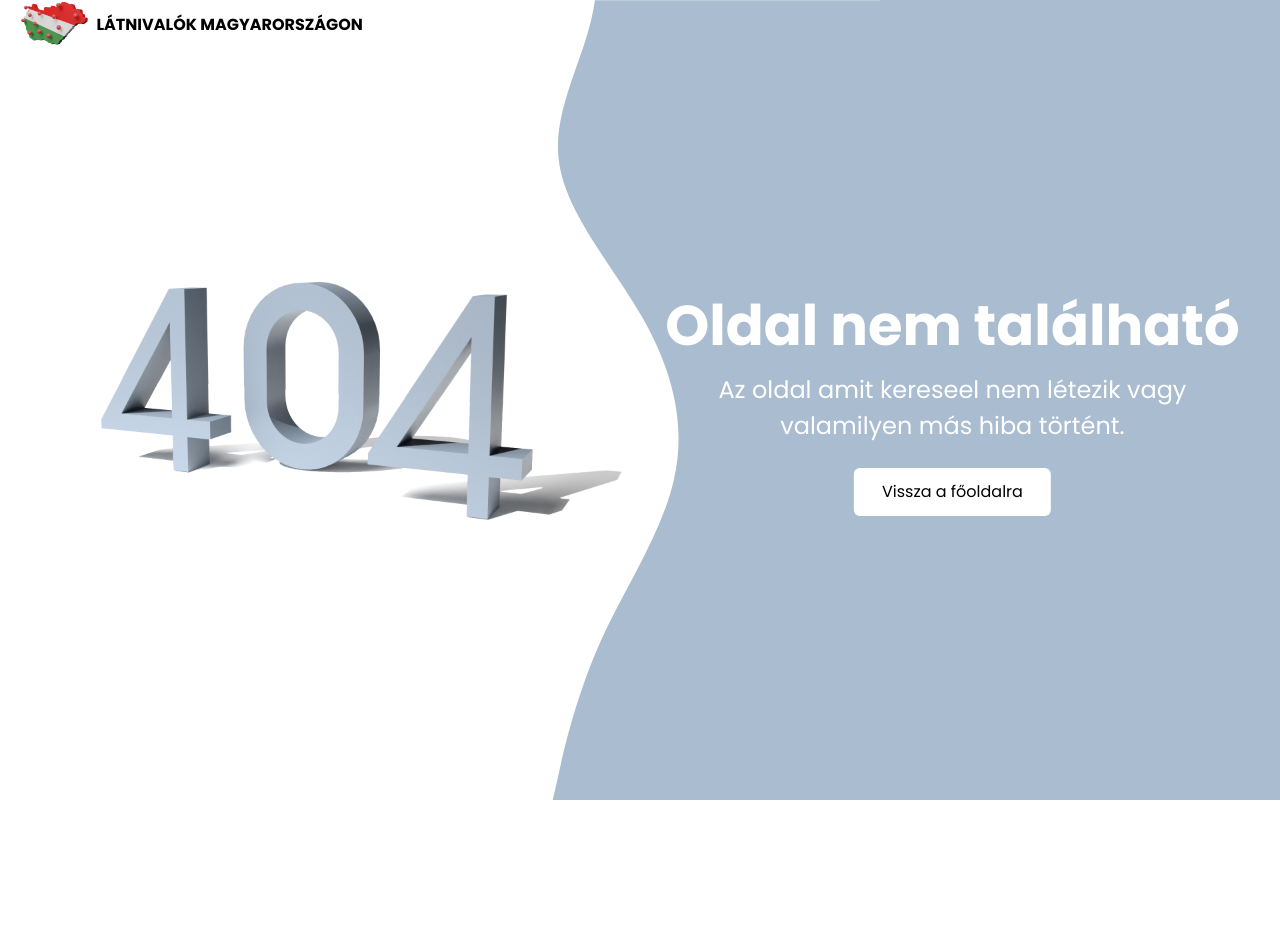
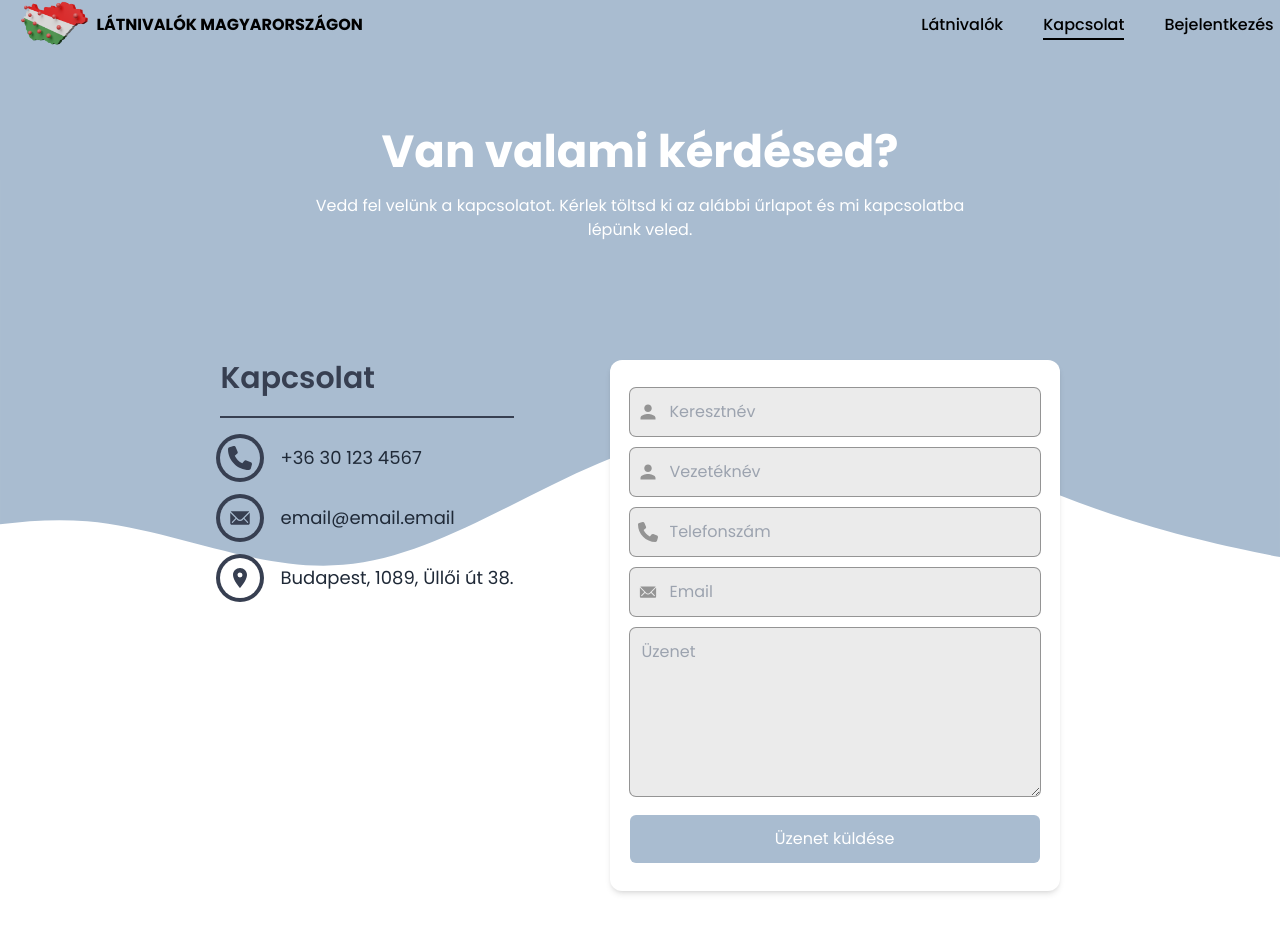
Before and after one commit to Polcsi/sights-in-hungary, a React (Vite) app: page /contact in a window 1280 px wide. Shown: the top 932 px of the page. Before the commit the page ends 800 px from the top, so only its background shows below. Built offline with nearby package versions, Linux system fonts and the light colour scheme.

Commit message:
Implemented contact page

```diff
--- a/src/components/BasicInputField.tsx
+++ b/src/components/BasicInputField.tsx
@@ -20,25 +20,48 @@ const fadeInOut = {
     },
 };
 
-interface IBasicInputFieldProps extends Partial<FieldProps>, Omit<React.InputHTMLAttributes<HTMLInputElement>, "form"> {
+type IBasicInputFieldProps = Partial<FieldProps> & (IInput | ITextArea);
+
+interface IInput extends Omit<React.InputHTMLAttributes<HTMLInputElement>, "form"> {
     name: string;
+    icon?: React.ReactNode;
+    as?: never;
+}
+
+interface ITextArea extends Omit<React.TextareaHTMLAttributes<HTMLTextAreaElement>, "form"> {
+    name: string;
+    icon?: never;
+    as: "textarea";
+    type?: never;
 }
 
 const BasicInputField = (props: IBasicInputFieldProps) => {
     const [_, meta] = useField(props.name);
     const [showPassword, setShowPassword] = React.useState<boolean>(false);
-    const { className } = props;
+    const { className, icon } = props;
+    const inputRef = React.useRef<HTMLInputElement>(null);
 
     const { error, touched } = meta;
 
     return (
         <div className="grid gap-1">
             <div className="relative">
+                {icon ? (
+                    <div
+                        onClick={() => {
+                            inputRef.current?.focus();
+                        }}
+                        className="absolute left-2 top-1/2 transform -translate-y-1/2"
+                    >
+                        {icon}
+                    </div>
+                ) : null}
                 <Field
                     {...props}
+                    innerRef={inputRef}
                     type={props.type === "password" ? (showPassword ? "text" : "password") : props.type}
                     className={twMerge(
-                        "bg-input-background text-input-text rounded-md w-full outline-none focus-visible:ring-4 focus-visible:ring-blue-500 py-3 px-3 hover:ring-2 hover:ring-blue-500 transition-all duration-200 ease-in-out ring-1 ring-input-border",
+                        `bg-input-background text-input-text rounded-md w-full outline-none focus-visible:ring-4 focus-visible:ring-blue-500 py-3 px-3 hover:ring-2 hover:ring-blue-500 transition-all duration-200 ease-in-out ring-1 ring-input-border ${icon ? "pl-10" : ""}`,
                         className
                     )}
                 />
--- a/src/components/layout/topnav/Navbar.tsx
+++ b/src/components/layout/topnav/Navbar.tsx
@@ -7,7 +7,7 @@ interface INavbarProps {
 
 const Navbar = ({ hideLinks }: INavbarProps) => {
     return (
-        <nav className="w-full fixed top-0 left-0 bg-transparent flex justify-center z-[100]">
+        <nav className="w-screen fixed top-0 left-0 bg-transparent flex justify-center z-[100]">
             <div className="flex justify-between w-[var(--page-content-min-width)] max-w-[var(--page-content-max-width)]">
                 <section>
                     <Link to="/">
--- /dev/null
+++ b/src/components/layout/waves/horizontal/HorizontalWaves.tsx
@@ -0,0 +1,12 @@
+import horizontal from "./horizontal.svg";
+
+const HorizontalWaves = () => {
+    return (
+        <div className="absolute left-0 top-0 flex -z-[1] flex-col">
+            <div className="bg-light-blue w-screen h-[180px]" />
+            <img className="w-screen" src={horizontal} alt="wave" />
+        </div>
+    );
+};
+
+export default HorizontalWaves;
--- a/src/features/auth/login/LoginForm.tsx
+++ b/src/features/auth/login/LoginForm.tsx
@@ -20,8 +20,8 @@ const LoginForm = () => {
             >
                 <Form className="mx-auto">
                     <div className="grid gap-4">
-                        <BasicInputField name="email" placeholder="Email" />
-                        <BasicInputField name="password" placeholder="Jelszó" type="password" />
+                        <BasicInputField name="email" placeholder="Email" required title="Email" />
+                        <BasicInputField name="password" placeholder="Jelszó" type="password" required title="Jelszó" />
                         <Button className="bg-light-blue text-white font-medium" type="submit">
                             Bejelentkezés
                         </Button>
--- a/src/features/auth/login/RoundButton.tsx
+++ b/src/features/auth/login/RoundButton.tsx
@@ -1,12 +1,30 @@
-interface RoundButtonProps extends React.HTMLAttributes<HTMLButtonElement> {
+import React from "react";
+import { motion, type MotionProps } from "framer-motion";
+
+interface RoundButtonProps
+    extends Omit<
+            React.ButtonHTMLAttributes<HTMLButtonElement>,
+            "children" | "onAnimationStart" | "onDrag" | "onDragEnd" | "onDragStart" | "style"
+        >,
+        Omit<MotionProps, "children"> {
     children: React.ReactNode;
 }
 
 const RoundButton = (props: RoundButtonProps) => {
     return (
-        <button type="button" {...props} className="rounded-full ring-4 ring-light-blue p-2 select-none">
+        <motion.button
+            whileHover={{
+                scale: 1.06,
+            }}
+            whileTap={{
+                scale: 0.95,
+            }}
+            type="button"
+            {...props}
+            className="rounded-full ring-4 ring-light-blue p-2 select-none"
+        >
             {props.children}
-        </button>
+        </motion.button>
     );
 };
 
--- a/src/features/auth/register/RegisterForm.tsx
+++ b/src/features/auth/register/RegisterForm.tsx
@@ -9,7 +9,7 @@ const RegisterForm = () => {
         <section className="flex flex-col gap-7">
             <RegisterFormHeader />
             <Formik
-                initialValues={{}}
+                initialValues={{ firstName: "", lastName: "", email: "", password: "", passwordConfirm: "" }}
                 onSubmit={() => {}}
                 validationSchema={Yup.object().shape({
                     firstName: Yup.string().required("Kötelező mező"),
@@ -23,11 +23,17 @@ const RegisterForm = () => {
             >
                 <Form className="mx-auto">
                     <div className="grid gap-4">
-                        <BasicInputField name="firstName" placeholder="Keresztnév" />
-                        <BasicInputField name="lastName" placeholder="Vezetéknév" />
-                        <BasicInputField name="email" placeholder="Email" />
-                        <BasicInputField name="password" placeholder="Jelszó" type="password" />
-                        <BasicInputField name="passwordConfirm" placeholder="Jelszó megerősítése" type="password" />
+                        <BasicInputField required title="Keresztné" name="firstName" placeholder="Keresztnév" />
+                        <BasicInputField required title="Vezetéknév" name="lastName" placeholder="Vezetéknév" />
+                        <BasicInputField required title="Email" name="email" placeholder="Email" />
+                        <BasicInputField required title="Jelszó" name="password" placeholder="Jelszó" type="password" />
+                        <BasicInputField
+                            required
+                            title="Jelszó megerősítése"
+                            name="passwordConfirm"
+                            placeholder="Jelszó megerősítése"
+                            type="password"
+                        />
                         <Button className="bg-light-blue text-white font-medium" type="submit">
                             Regisztráció
                         </Button>
--- a/src/index.css
+++ b/src/index.css
@@ -14,6 +14,7 @@ body {
 
 body {
     font-family: "Poppins", sans-serif;
+    overflow-x: hidden;
 }
 
 @layer components {
--- /dev/null
+++ b/src/pages/contact/Contact.tsx
@@ -0,0 +1,38 @@
+import HorizontalWaves from "../../components/layout/waves/horizontal/HorizontalWaves";
+import ContactForm from "./ContactForm";
+import Info from "./Info";
+
+// Icons
+import { FaPhone } from "react-icons/fa6";
+import { IoIosMail } from "react-icons/io";
+import { MdLocationOn } from "react-icons/md";
+
+const Contact = () => {
+    return (
+        <main className="flex flex-col pb-20">
+            <HorizontalWaves />
+            <header className="text-white text-center flex flex-col gap-2 h-[45vh] justify-center">
+                <h1 className="text-[45px] font-bold">Van valami kérdésed?</h1>
+                <p className="w-[90%] max-w-[650px] self-center">
+                    Vedd fel velünk a kapcsolatot. Kérlek töltsd ki az alábbi űrlapot és mi kapcsolatba lépünk veled.
+                </p>
+            </header>
+            <div className="flex gap-x-24 self-center justify-center">
+                <section className="flex flex-col gap-5">
+                    <h2 className="text-3xl text-gray-primary font-semibold">Kapcsolat</h2>
+                    <hr className="border-gray-primary border-[1px]" />
+                    <div className="grid gap-5">
+                        <Info icon={<FaPhone />}>+36 30 123 4567</Info>
+                        <Info icon={<IoIosMail />}>email@email.email</Info>
+                        <Info icon={<MdLocationOn />}>Budapest, 1089, Üllői út 38.</Info>
+                    </div>
+                </section>
+                <section>
+                    <ContactForm />
+                </section>
+            </div>
+        </main>
+    );
+};
+
+export default Contact;
--- /dev/null
+++ b/src/pages/contact/ContactForm.tsx
@@ -0,0 +1,67 @@
+import { Form, Formik } from "formik";
+import BasicInputField from "../../components/BasicInputField";
+import Button from "../../components/Button";
+import * as Yup from "yup";
+
+// Icons
+import { IoMdPerson, IoIosMail } from "react-icons/io";
+import { FaPhone } from "react-icons/fa6";
+
+const ContactForm = () => {
+    return (
+        <Formik
+            initialValues={{
+                firstName: "",
+                lastName: "",
+                phoneNumber: "",
+                email: "",
+                message: "",
+            }}
+            validationSchema={Yup.object().shape({
+                firstName: Yup.string().required("Keresztnév megadása kötelező"),
+                lastName: Yup.string().required("Vezetéknév megadása kötelező"),
+                phoneNumber: Yup.string().required("Telefonszám megadása kötelező"),
+                email: Yup.string().email("Helytelen email formátum").required("Email megadása kötelező"),
+                message: Yup.string().min(100, "Az üzenetnek legalább 100 karakter hosszúnak kell lennie"),
+            })}
+            onSubmit={() => {}}
+        >
+            <Form className="grid gap-2 bg-white px-5 py-7 shadow-md w-[450px] rounded-xl">
+                <BasicInputField
+                    required
+                    title="Keresztnév"
+                    name="firstName"
+                    placeholder="Keresztnév"
+                    icon={<IoMdPerson className="text-input-text text-xl" />}
+                />
+                <BasicInputField
+                    required
+                    title="Vezetéknév"
+                    name="lastName"
+                    placeholder="Vezetéknév"
+                    icon={<IoMdPerson className="text-input-text text-xl" />}
+                />
+                <BasicInputField
+                    required
+                    title="Telefonszám"
+                    name="phoneNumber"
+                    placeholder="Telefonszám"
+                    icon={<FaPhone className="text-input-text text-xl" />}
+                />
+                <BasicInputField
+                    required
+                    title="Email"
+                    name="email"
+                    placeholder="Email"
+                    icon={<IoIosMail className="text-input-text text-xl" />}
+                />
+                <BasicInputField name="message" placeholder="Üzenet" as="textarea" rows={6} />
+                <Button type="submit" className="bg-light-blue text-white">
+                    Üzenet küldése
+                </Button>
+            </Form>
+        </Formik>
+    );
+};
+
+export default ContactForm;
--- /dev/null
+++ b/src/pages/contact/Info.tsx
@@ -0,0 +1,19 @@
+import React from "react";
+
+interface IInfoProps {
+    icon: React.ReactNode;
+    children: React.ReactNode;
+}
+
+const Info = ({ icon, children }: IInfoProps) => {
+    return (
+        <article className="flex flex-row gap-5 items-center text-gray-primary">
+            <div className="flex items-center justify-center text-2xl bg-transparent ring-4 ring-gray-primary p-2 rounded-full text-inherit">
+                {icon}
+            </div>
+            <p className="text-lg text-gray-800">{children}</p>
+        </article>
+    );
+};
+
+export default Info;
--- a/src/routes.tsx
+++ b/src/routes.tsx
@@ -7,6 +7,7 @@ const NotFound = lazy(() => import("./pages/error/NotFound"));
 const Sights = lazy(() => import("./pages/sights/Sights"));
 const Login = lazy(() => import("./features/auth/login/Login"));
 const Register = lazy(() => import("./features/auth/register/Register"));
+const Contact = lazy(() => import("./pages/contact/Contact"));
 
 export type IRouteProps = RouteProps & {
     onlyLogo?: boolean;
@@ -36,6 +37,10 @@ export const publicRoutes: IRouteProps[] = [
         onlyLogo: true,
     },
     {
+        path: "/contact",
+        element: <Contact />,
+    },
+    {
         path: "/*",
         element: <NotFound />,
         onlyLogo: true,
--- a/tailwind.config.js
+++ b/tailwind.config.js
@@ -4,11 +4,14 @@ export default {
   theme: {
     extend: {
       colors: {
-        'light-blue': "#A9BCD0",
+        "light-blue": "#A9BCD0",
         "input": {
           "background": "#EBEBEB",
           "text": "#949494",
           "border": "#949494",
+        },
+        "gray": {
+          "primary": "#373F51"
         }
       }
     },
```
Also changed, not shown: src/components/layout/waves/horizontal/horizontal.svg (added).
